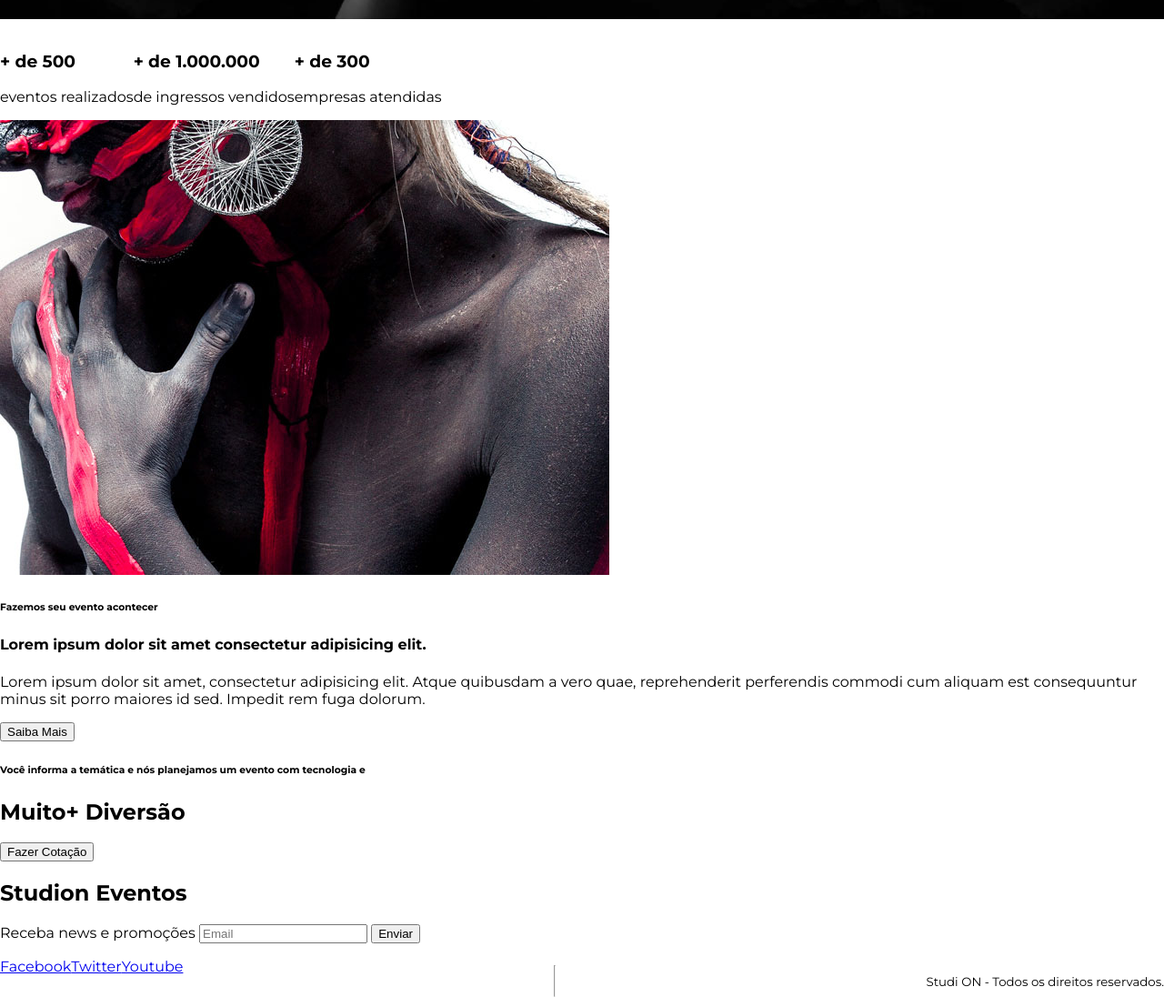
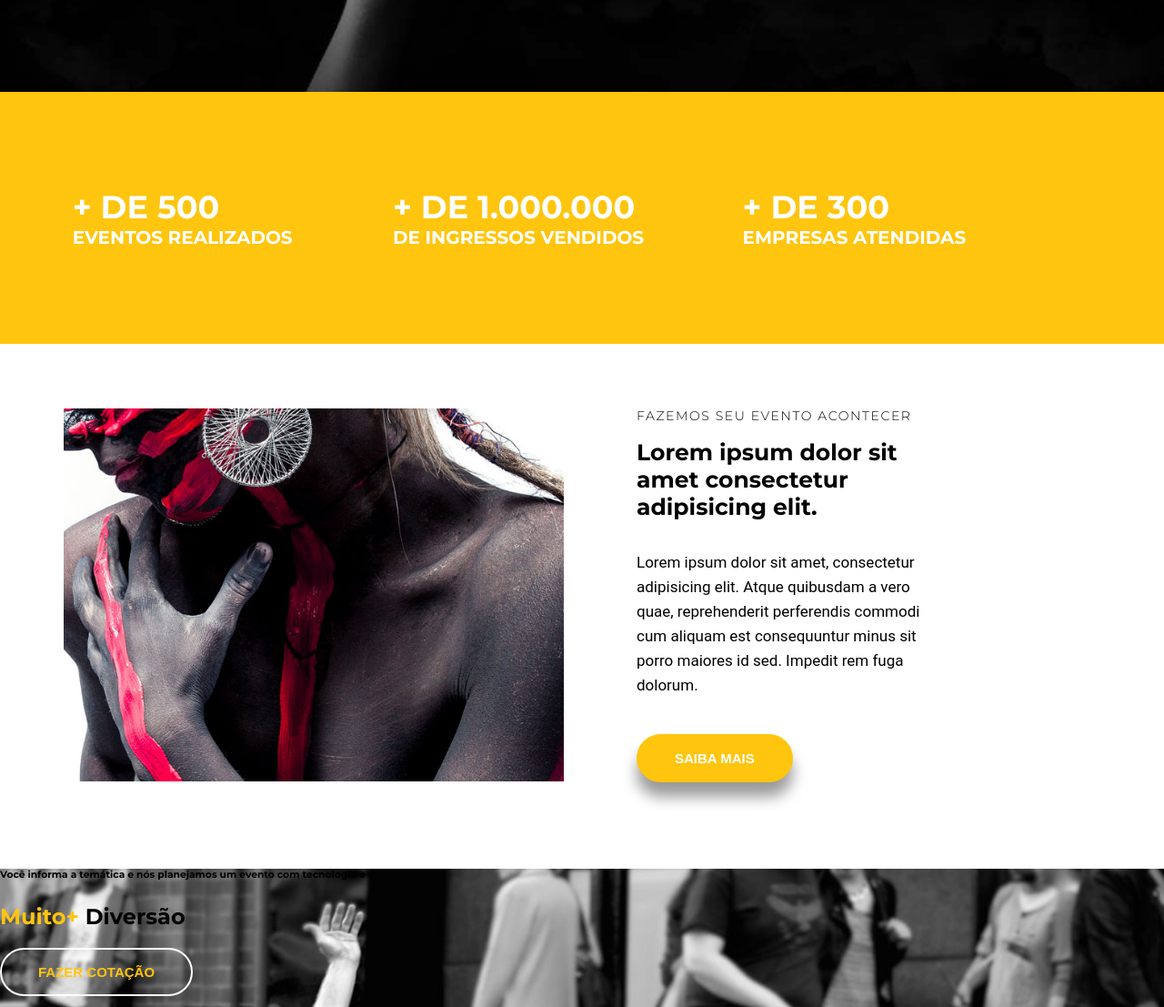
Before and after one commit to estevesg3/studion, a website: page src/index.html in a window 1280 px wide. Shown: the part 780-1887 px from the top of the page at 91% size. Drawn offline with Linux system fonts and the light colour scheme.

Commit message:
Cotação

```diff
--- a/src/index.html
+++ b/src/index.html
@@ -20,18 +20,29 @@
 
     <nav class="Barra-de-navegação" >
 
+        <div class="Conteúdo Conteúdo-barra-de-navegação" >
+
         <h1 class="logo1">Studi<span class="yellow" >on</span><span class="logo2"> Eventos</span></h1>
+
         <ul class="links" >
 
             <li>
+
                 <a href="#Empresa">Empresa</a>
+
             </li>
+
             <li> <a href="#Eventos">Eventos</a> </li>
+
             <li> <a href="#Galeria">Galeria</a> </li>
+
             <li> <a href="#Depoimentos">Depoimentos</a> </li>
+
             <li> <a href="#Contatos">Contatos</a> </li>
 
         </ul>
+
+    </div>
 
     </nav>
 
@@ -58,25 +69,25 @@
 
     </header>
 
-    <main>
+    <main >
 
-        <section id="Eventos">
+        <section id="números">
 
-            <ul class="teste" >
+            <ul class="Conteúdo box-números" >
 
-                <li> <h3>+ de 500 </h3>eventos realizados</li>
-                <li> <h3>+ de 1.000.000 </h3>de ingressos vendidos</li>
-                <li> <h3>+ de 300 </h3>empresas atendidas</li>
+                <li> <h3>+ de 500 <small>eventos realizados</small> </h3> </li>
+                <li> <h3>+ de 1.000.000 <small>de ingressos vendidos</small> </h3></li>
+                <li> <h3>+ de 300 <small>empresas atendidas</small> </h3></li>
 
             </ul>
 
         </section>
 
-        <section>
+        <section class=" Conteúdo institucional" >
 
-            <div>
+            <img class="imagem-institucional" src="./images/institutional.jpg" alt="Studion institutional">
 
-                <img src="./images/institutional.jpg" alt="">
+            <div class="cópia-institucional" >
 
                 <h6>Fazemos seu evento acontecer</h6>
 
@@ -88,21 +99,26 @@
 
                 </p>
 
-                <button>Saiba Mais</button>
+                <button class="botão botão-institucional" >Saiba Mais</button>
 
             </div>
 
         </section>
 
-        <section>
+        <section class="Cotação" >
 
-            <div>
+            <div class="Conteúdo Conteúdo-cotação" >
 
-                <h6>Você informa a temática e nós planejamos um evento com tecnologia e </h6>
+                <div class="Cópia-cotação" >
 
-                <h2><span>Muito+ </span>Diversão</h2>
 
-                <button>Fazer Cotação</button>
+                    <h6> Você informa a temática e nós planejamos um evento com tecnologia e </h6>
+
+                    <h2><span class="yellow" > Muito+ </span> Diversão</h2>
+
+                    <button class="botão botão-cotação" > Fazer Cotação</button>
+
+                </div>
 
             </div>
 
--- a/src/style.css
+++ b/src/style.css
@@ -1,3 +1,4 @@
+@import url('https://fonts.googleapis.com/css2?family=Montserrat:wght@300;400;700;900&display=swap');
 @import url('https://fonts.googleapis.com/css2?family=Montserrat:wght@300;400;700;900&display=swap');
 
 * {
@@ -13,9 +14,30 @@
 
     font-size: 16px;
 
+    --cinza: #333;
+
     --amarelo: #ffc50f;
 
     --padding-padrão: 1rem;
+}
+
+.Conteúdo {
+
+    max-width: 1140px;
+
+    margin: 0;
+
+
+}
+
+ul {
+
+    display: flex;
+
+    list-style: none;
+
+    padding-left: 0%;
+
 }
 
 .Barra-de-navegação {
@@ -24,13 +46,19 @@ position: fixed;
 
 z-index: 1;
 
+top: 0;
+
+left: 0;
+
+width: 100%;
+
 background-color: black;
 
 color: white;
 
-top: 0;
+}
 
-left: 0;
+.Conteúdo-barra-de-navegação {
 
 width: 100%;
 
@@ -56,15 +84,12 @@ body {
 
 }
 
-ul {
+header,main,footer {
 
-    display: flex;
-
-    list-style: none;
-
-    padding-left: 0%;
+overflow-x: hidden;
 
 }
+
 
 .links li {
 
@@ -141,9 +166,10 @@ ul {
 
 }
 
+
 .slide {
 
-    height: calc(100vh - 7.75rem);
+    height: calc(110vh - 7.75rem);
 
     position: relative;
 
@@ -191,8 +217,6 @@ ul {
 
     line-height: 6.25rem;
 
-    margin-bottom: 35px;
-
 }
 
 .cópia-slide h2 span {
@@ -225,10 +249,135 @@ ul {
 
 }
 
-.botão:hover, .botão:active, .botão:focus {
+.botão:hover, .botão:active, .botão:focus, .botão-institucional {
 
     border-color: var(--amarelo);
+
     background-color: var(--amarelo);
+
     color: white;
 
+    box-shadow: 0 1rem 1rem #0006;
+
 }
+
+#números {
+
+    background-color: var(--amarelo);
+
+    color: white;
+
+    text-transform: uppercase;
+
+}
+
+.box-números {
+
+    padding: 4.375rem 1rem;
+
+    display: grid;
+
+    grid-template-columns: repeat(auto-fill, minmax(300px, 1fr)) ;
+
+    place-items: center;
+
+}
+
+.box-números h3 {
+
+    font-size: 2.1875rem;
+
+}
+
+.box-números h3 small {
+
+    font-size: 1.25rem;
+
+    display: block;
+
+}
+
+.institucional {
+
+    display: grid;
+
+    grid-template-columns: auto auto;
+
+    align-items: center;
+
+    padding: 4.375rem;
+
+    gap: 3.125rem;
+
+}
+
+.imagem-institucional {
+
+    max-width: 550px;
+
+}
+
+.cópia-institucional {
+
+    padding: 0 1.875rem;
+
+}
+
+.cópia-institucional h6 {
+
+    font-size: 00.875rem;
+
+    font-weight: 300;
+
+    letter-spacing: 0.1rem;
+
+    text-transform: uppercase;
+
+    margin: 0;
+
+}
+
+.cópia-institucional h4 {
+
+    font-size: 1.5625rem;
+
+    margin-top: 1rem;
+
+}
+
+.institucional p {
+
+    font-family: 'Roboto', sans-serif;
+
+    font-size: 1.0625rem;
+
+    line-height: 1.6875rem;
+
+    margin: 0;
+
+    margin-bottom: 2.5rem;
+
+}
+
+.botão-institucional:hover {
+
+    color: var(--cinza);
+
+    background: unset;
+}
+
+.Cotação {
+
+    background-image: url(./images/parallax.jpg);
+
+    min-height: 80vh;
+
+    background-attachment: fixed;
+
+    background-repeat: no-repeat;
+
+    background-size: cover;
+
+    background-position: center;
+
+}
```
